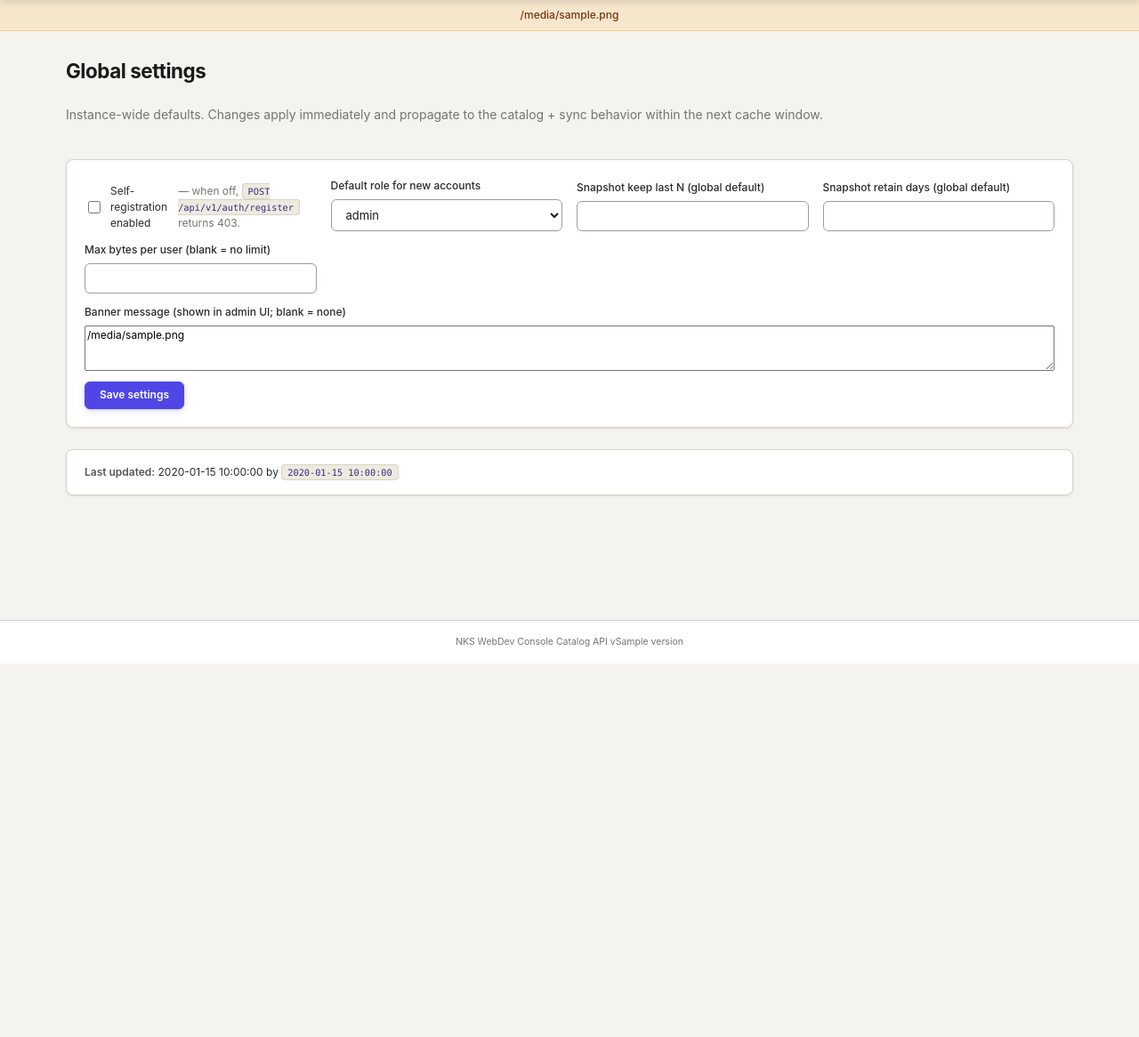
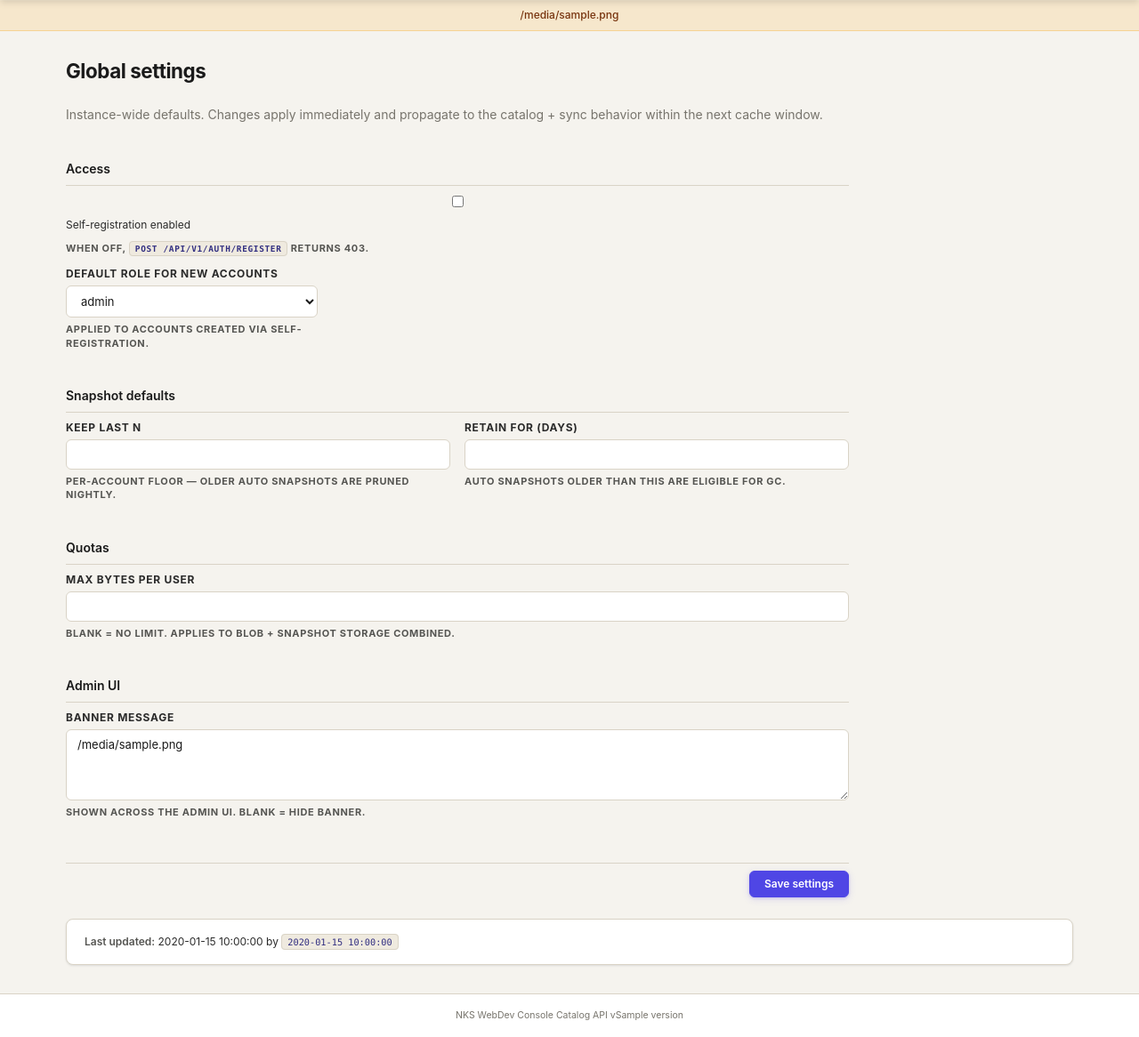
Before and after one commit to nks-hub/wdc-catalog-api, a Python web app: template app/templates/settings.html in a window 1280 px wide. Shown: the part 54-1220 px from the top of the page at 89% size. Before the commit the page ends 800 px from the top, so only its background shows below. Run offline with Jinja, Linux system fonts and the light colour scheme; the template is opened without the code that fills it: most values are stand-ins (such as "Sample title", 1, 10 or a date in 2020).

Commit message:
ui(p1): fieldset-grouped settings + retention forms with helper text

```diff
--- a/app/static/admin.css
+++ b/app/static/admin.css
@@ -872,6 +872,73 @@ main.container {
   border-bottom: 1px solid var(--border);
   width: 100%;
 }
+/* Span-all helper that works inside .form-fieldset's auto-fit grid
+   (the existing .form-grid .span-all targets the .form-grid selector). */
+.form-fieldset .span-all { grid-column: 1 / -1; }
+.form-fieldset label {
+  display: flex;
+  flex-direction: column;
+  gap: 4px;
+  font-size: 0.857rem;
+  color: var(--text-2);
+}
+.form-fieldset label.checkbox {
+  flex-direction: row;
+  flex-wrap: wrap;
+  align-items: baseline;
+  gap: var(--space-2);
+}
+.form-fieldset label.checkbox .hint { flex-basis: 100%; }
+.form-fieldset label .hint {
+  font-size: 0.786rem;
+  color: var(--text-3);
+  line-height: 1.4;
+  margin-top: 2px;
+}
+.form-fieldset input[type="text"],
+.form-fieldset input[type="number"],
+.form-fieldset input[type="email"],
+.form-fieldset select,
+.form-fieldset textarea {
+  padding: 8px var(--space-3);
+  background: var(--surface);
+  border: 1px solid var(--border);
+  border-radius: var(--radius);
+  color: var(--text);
+  font-size: 0.929rem;
+  font-family: inherit;
+  transition: border-color var(--t-fast), box-shadow var(--t-fast);
+  width: 100%;
+}
+.form-fieldset input:focus,
+.form-fieldset select:focus,
+.form-fieldset textarea:focus {
+  outline: none;
+  border-color: var(--accent);
+  box-shadow: 0 0 0 3px color-mix(in srgb, var(--accent) 22%, transparent);
+}
+
+/* Primary actions sit on a single row below the fieldsets (Gestalt:
+   the action belongs to the form as a whole, not a specific group). */
+.form-actions {
+  display: flex;
+  justify-content: flex-end;
+  gap: var(--space-3);
+  padding-top: var(--space-2);
+  border-top: 1px solid var(--border);
+  margin-top: var(--space-2);
+}
+.form-actions .btn-ghost { margin-right: auto; }
+
+/* Settings / retention surfaces get a single container wrapper so the
+   fieldsets stack cleanly on narrow screens without a full-width form
+   border fighting the stats elsewhere on the page. */
+.form-settings {
+  display: flex;
+  flex-direction: column;
+  gap: var(--space-5);
+  max-width: 880px;
+}
 
 /* Empty state blocks — icon + headline + supporting copy + CTA.
    NN/g 2021: always give the user a next step, never leave them at
--- a/app/templates/settings.html
+++ b/app/templates/settings.html
@@ -5,38 +5,55 @@
   <h1>Global settings</h1>
   <p class="muted">Instance-wide defaults. Changes apply immediately and propagate to the catalog + sync behavior within the next cache window.</p>
 
-  <form method="post" action="/admin/settings" class="form-grid">
+  <form method="post" action="/admin/settings" class="form form-settings">
     <input type="hidden" name="_csrf" value="{{ csrf_token }}">
 
-    <label class="checkbox">
+    <fieldset class="form-fieldset">
+      <legend>Access</legend>
+      <label class="checkbox span-all">
         <input type="checkbox" name="registration_enabled" value="1" {% if policy.registration_enabled %}checked{% endif %}>
         Self-registration enabled
-      <span class="muted">— when off, <code>POST /api/v1/auth/register</code> returns 403.</span>
+        <span class="hint">When off, <code>POST /api/v1/auth/register</code> returns 403.</span>
       </label>
-
       <label>Default role for new accounts
         <select name="default_role">
           {% for r in roles %}<option value="{{ r }}" {% if r == policy.default_role %}selected{% endif %}>{{ r }}</option>{% endfor %}
         </select>
+        <span class="hint">Applied to accounts created via self-registration.</span>
       </label>
+    </fieldset>
 
-    <label>Snapshot keep last N (global default)
+    <fieldset class="form-fieldset">
+      <legend>Snapshot defaults</legend>
+      <label>Keep last N
         <input type="number" name="snapshot_keep_last_n" value="{{ policy.snapshot_keep_last_n }}" min="1" max="500">
+        <span class="hint">Per-account floor — older auto snapshots are pruned nightly.</span>
       </label>
+      <label>Retain for (days)
+        <input type="number" name="snapshot_retain_days" value="{{ policy.snapshot_retain_days }}" min="1" max="3650">
+        <span class="hint">Auto snapshots older than this are eligible for GC.</span>
+      </label>
+    </fieldset>
 
-    <label>Snapshot retain days (global default)
-      <input type="number" name="snapshot_retain_days" value="{{ policy.snapshot_retain_days }}" min="1" max="3650">
+    <fieldset class="form-fieldset">
+      <legend>Quotas</legend>
+      <label>Max bytes per user
+        <input type="number" name="max_bytes_per_user" value="{{ policy.max_bytes_per_user or '' }}" min="0" step="1048576">
+        <span class="hint">Blank = no limit. Applies to blob + snapshot storage combined.</span>
       </label>
+    </fieldset>
 
-    <label>Max bytes per user (blank = no limit)
-      <input type="number" name="max_bytes_per_user" value="{{ policy.max_bytes_per_user or '' }}" min="0" step="1048576">
+    <fieldset class="form-fieldset">
+      <legend>Admin UI</legend>
+      <label class="span-all">Banner message
+        <textarea name="banner_message" rows="3" maxlength="512">{{ policy.banner_message or '' }}</textarea>
+        <span class="hint">Shown across the admin UI. Blank = hide banner.</span>
       </label>
+    </fieldset>
 
-    <label class="span-all">Banner message (shown in admin UI; blank = none)
-      <textarea name="banner_message" rows="3" maxlength="512">{{ policy.banner_message or '' }}</textarea>
-    </label>
-
+    <div class="form-actions">
       <button class="btn btn-primary">Save settings</button>
+    </div>
   </form>
 
   <div class="meta">
```
Also changed, not shown: app/templates/retention.html (+24 -8 lines). Lines whose indentation alone changed are shown as unchanged.
